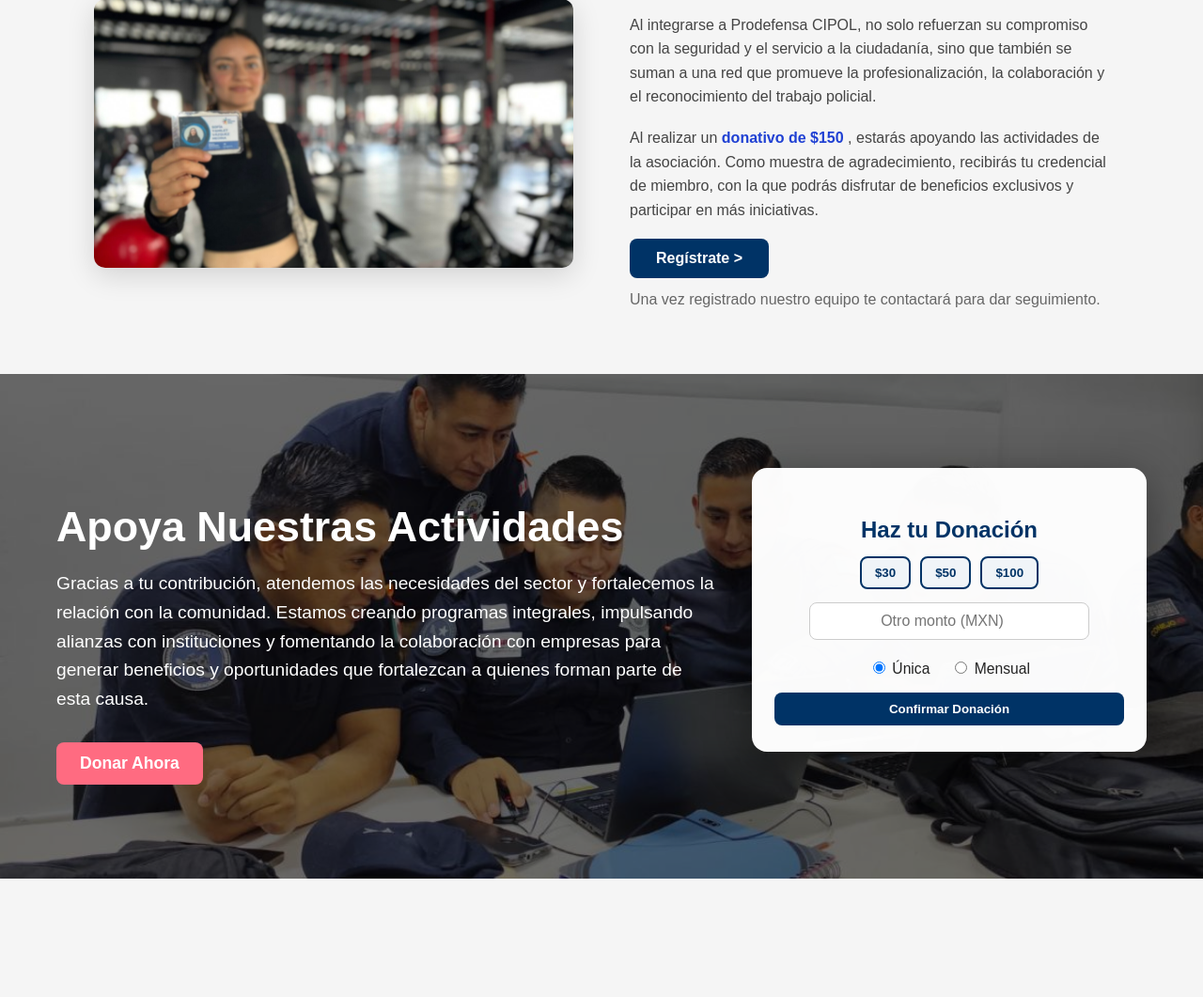
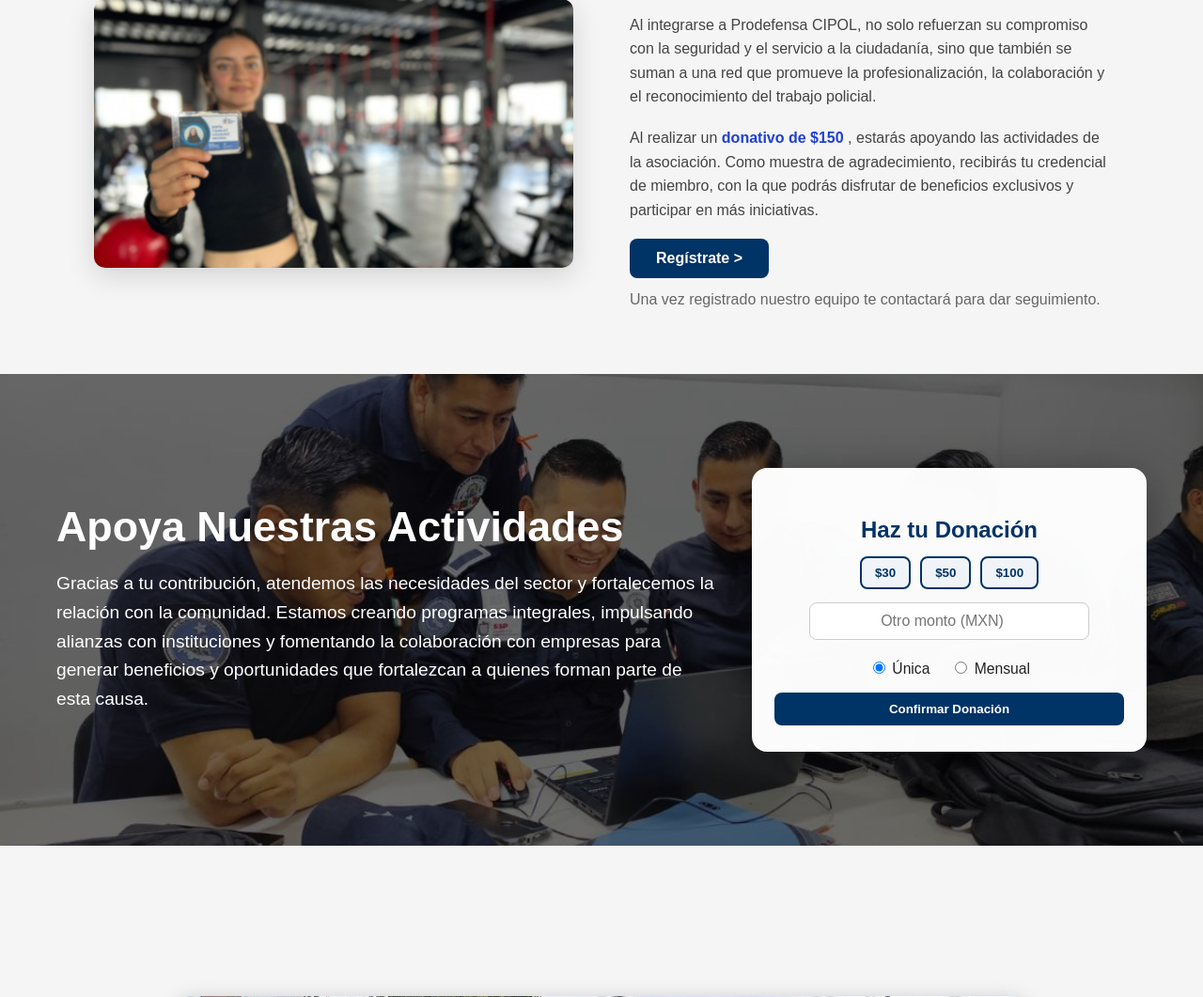
Before and after one commit to XOctaviox12/Prodefensa, a Django app: page /servicios/ in a window 1280 px wide. Shown: the part 226-1287 px from the top of the page at 94% size. Run offline with Django 5.2, Linux system fonts and the light colour scheme; data comes from the database, SQL or seed files in the repository; some libraries are stand-ins or nearby versions.

Commit message:
DONACIONES TERMINADAS

```diff
--- a/inicio/templates/inicio/servicios.html
+++ b/inicio/templates/inicio/servicios.html
@@ -362,7 +362,6 @@
         colaboración con empresas para generar beneficios y oportunidades que
         fortalezcan a quienes forman parte de esta causa.
       </p>
-      <button id="donateBtn" class="donate-btn">Donar Ahora</button>
     </div>
 
     <!-- ======== TARJETA DE DONACIÓN ======== -->
```
